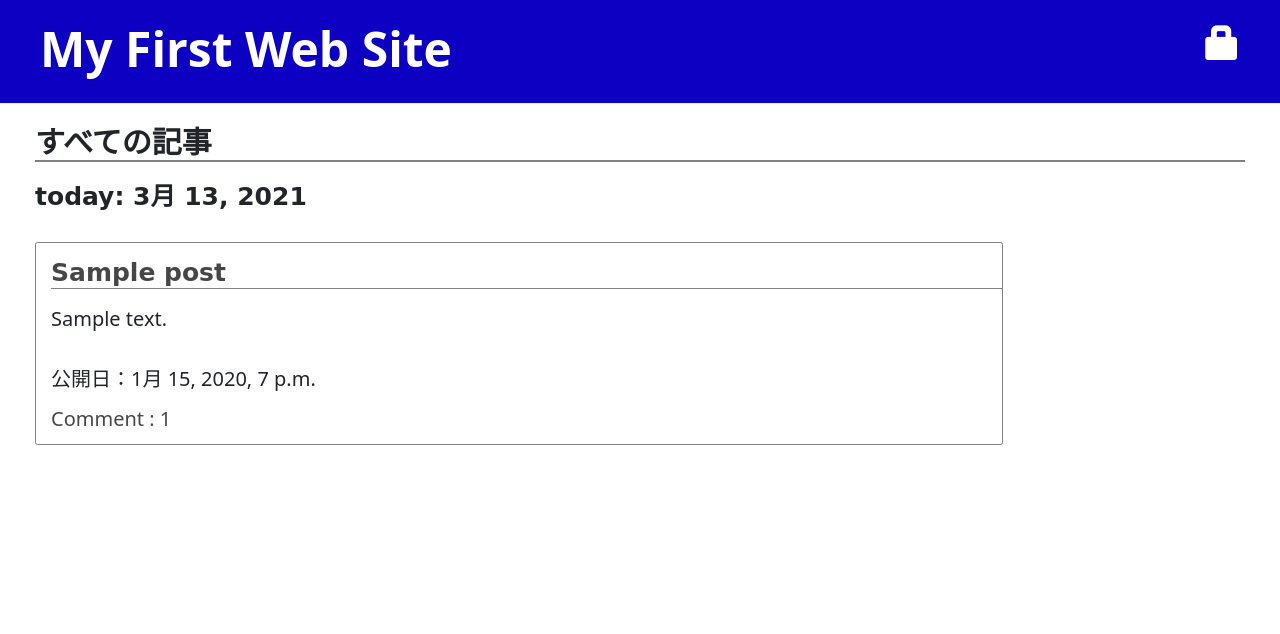
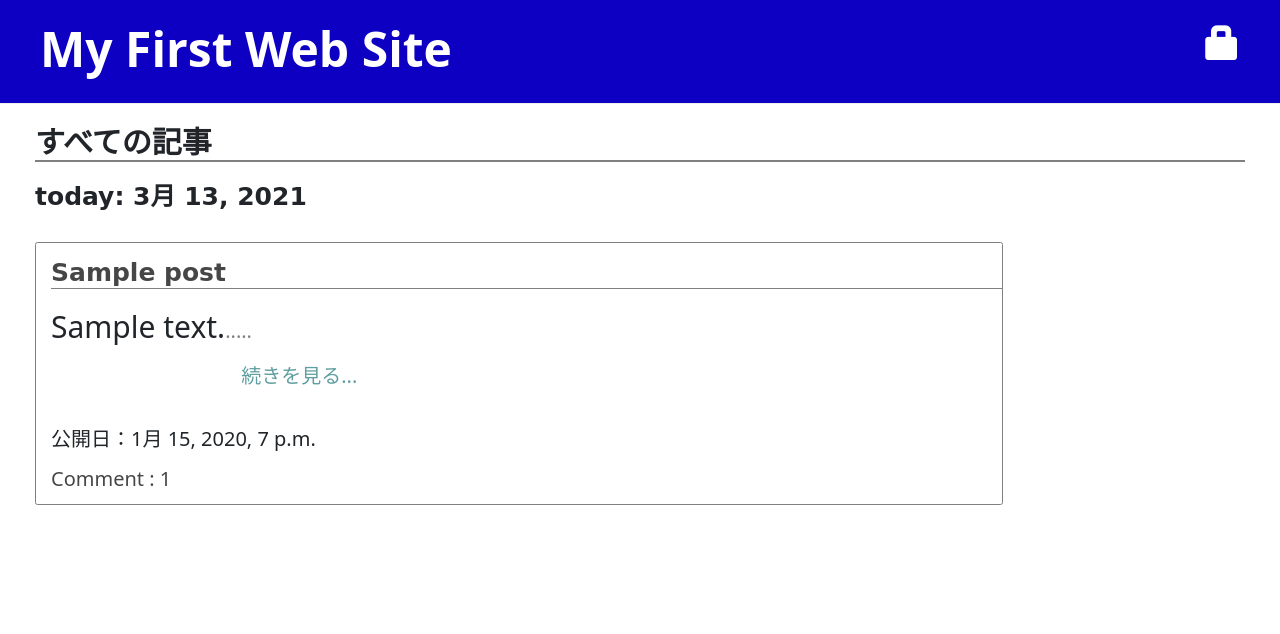
Before and after one commit to hashibird/my-first-blog, a Django app: page / in a window 1280 px wide. Shown: the top 634 px of the page. Run offline with Django 3.2, Linux system fonts and the light colour scheme; tables that the repository leaves empty hold one stand-in row (values such as "Sample post"); some libraries are stand-ins or nearby versions.

Commit message:
change post_list.html .

```diff
--- a/blog/static/css/blog.css
+++ b/blog/static/css/blog.css
@@ -101,3 +101,8 @@ footer{
 .non-comment{
     padding-bottom: 500px;
 }
+
+.continue-btn{
+    color: cadetblue;
+    margin-left: 20%;
+}
--- a/blog/templates/blog/post_list.html
+++ b/blog/templates/blog/post_list.html
@@ -8,7 +8,7 @@
     {% for post in posts %}
         <div class="card mb-4" style="width: 80%; padding-left: 15px; padding-top: 15px;">
             <h2 class="card-title mb-4" style="border-bottom:1px solid gray;"><a href="{% url 'post_detail' pk=post.pk %}">{{ post.title }}</a></h2>
-            <p class="card-text mb-5">{{ post.text|linebreaksbr }}</p>
+            <p class="card-text mb-5" style="font-size: 30px;">{{ post.text|slice:":20" }}<span style="color: gray; font-size: 20px;">.....</span><br><a class="continue-btn" style="font-size: 20px;" href="{% url 'post_detail' pk=post.pk %}">続きを見る...</a></p>
             <p class="pub-date">公開日：{{ post.published_date }}</p>
             <p><a href="{% url 'post_detail' pk=post.pk %}">Comment : {{ post.approved_comments.count }}</a></p>
         </div>
--- a/blog/templates/registration/login.html
+++ b/blog/templates/registration/login.html
@@ -22,6 +22,4 @@
         <input type="hidden" name="next" value="{{ next }}">
 
     </form>
-
-
 {% endblock content %}
```
